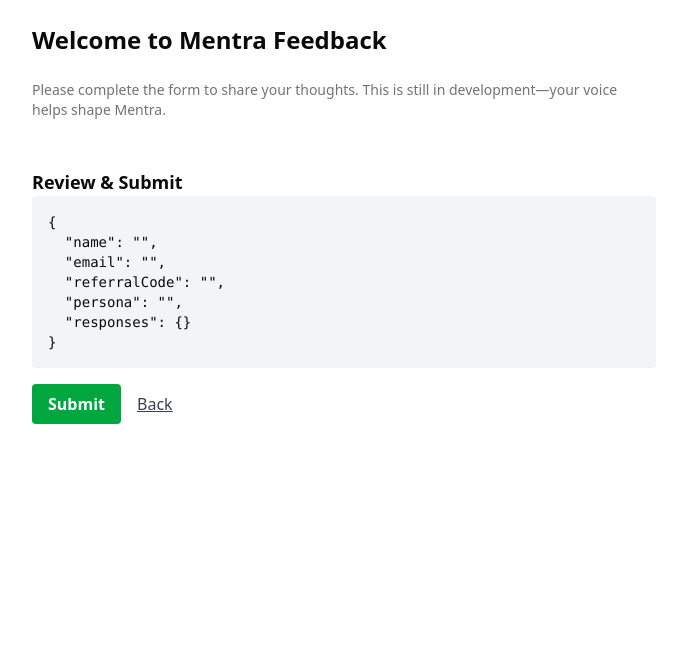
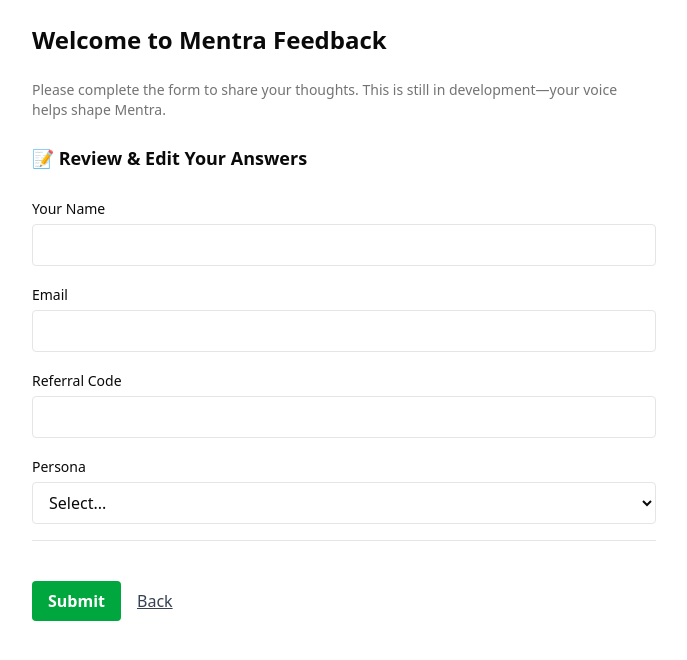
Before and after one commit to eakerr44/Mentra-form, a Next.js app: page / in a window 1280 px wide. Both pictures are taken after a click on the button "Review My Answers". Shown: the top 660 px of the page, without its empty margins (296-983 px from the left). Built offline with nearby package versions, Linux system fonts and the light colour scheme.

Commit message:
added more error handling on submit and troubleshooting

```diff
--- a/src/app/page.tsx
+++ b/src/app/page.tsx
@@ -23,6 +23,10 @@
     } else {
       setResponses({ ...responses, [name]: value });
     }
+  };
+
+  const handleResponseChange = (name: string, value: string) => {
+    setResponses((prev) => ({ ...prev, [name]: value }));
   };
 
   const handleSubmit = async () => {
@@ -163,11 +167,49 @@
       )}
 
       {confirming && (
-        <div className="pt-6">
-          <h2 className="text-lg font-semibold">Review & Submit</h2>
-          <pre className="text-sm bg-gray-100 p-4 rounded overflow-x-auto whitespace-pre-wrap">{JSON.stringify({ name: userInfo.name, email: userInfo.email, referralCode, persona, responses }, null, 2)}</pre>
-          <button onClick={handleSubmit} className="mt-4 bg-green-600 hover:bg-green-700 text-white font-semibold py-2 px-4 rounded">Submit</button>
-          <button onClick={() => setConfirming(false)} className="ml-4 text-gray-700 underline">Back</button>
+        <div className="space-y-6">
+          <h2 className="text-lg font-semibold">📝 Review & Edit Your Answers</h2>
+          <div className="space-y-4">
+            <label className="block">
+              <span className="text-sm font-medium">Your Name</span>
+              <input type="text" name="name" value={userInfo.name} onChange={handleInputChange} className="mt-1 block w-full border px-3 py-2 rounded" />
+            </label>
+            <label className="block">
+              <span className="text-sm font-medium">Email</span>
+              <input type="email" name="email" value={userInfo.email} onChange={handleInputChange} className="mt-1 block w-full border px-3 py-2 rounded" />
+            </label>
+            <label className="block">
+              <span className="text-sm font-medium">Referral Code</span>
+              <input type="text" name="referralCode" value={referralCode} onChange={handleInputChange} className="mt-1 block w-full border px-3 py-2 rounded" />
+            </label>
+            <label className="block">
+              <span className="text-sm font-medium">Persona</span>
+              <select name="persona" value={persona} onChange={handleInputChange} className="mt-1 block w-full border px-3 py-2 rounded">
+                <option value="">Select...</option>
+                <option value="Student (Elementary)">Student (Elementary)</option>
+                <option value="Student (Middle/High)">Student (Middle/High)</option>
+                <option value="Parent">Parent</option>
+                <option value="Educator">Educator</option>
+              </select>
+            </label>
+            <hr className="my-4" />
+            {visibleQuestions.map((q) => (
+              <div key={q.name}>
+                <label className="block text-sm font-medium mb-1">{q.label}</label>
+                <textarea
+                  name={q.name}
+                  value={responses[q.name] || ''}
+                  onChange={(e) => handleResponseChange(q.name, e.target.value)}
+                  className="block w-full border px-3 py-2 rounded"
+                  rows={2}
+                />
+              </div>
+            ))}
+          </div>
+          <div className="pt-4">
+            <button onClick={handleSubmit} className="bg-green-600 hover:bg-green-700 text-white font-semibold py-2 px-4 rounded">Submit</button>
+            <button onClick={() => setConfirming(false)} className="ml-4 text-gray-700 underline">Back</button>
+          </div>
         </div>
       )}
 
```
